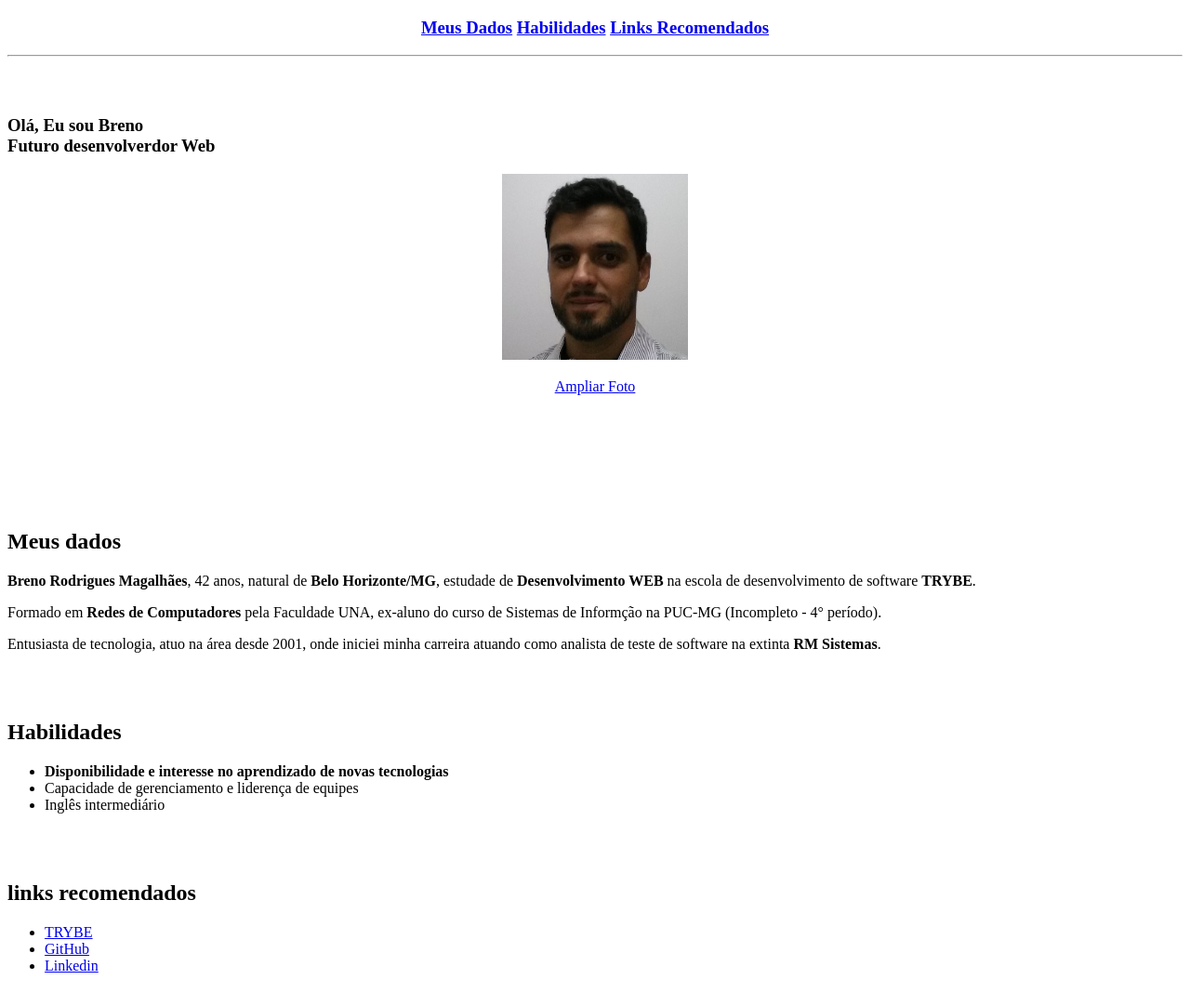
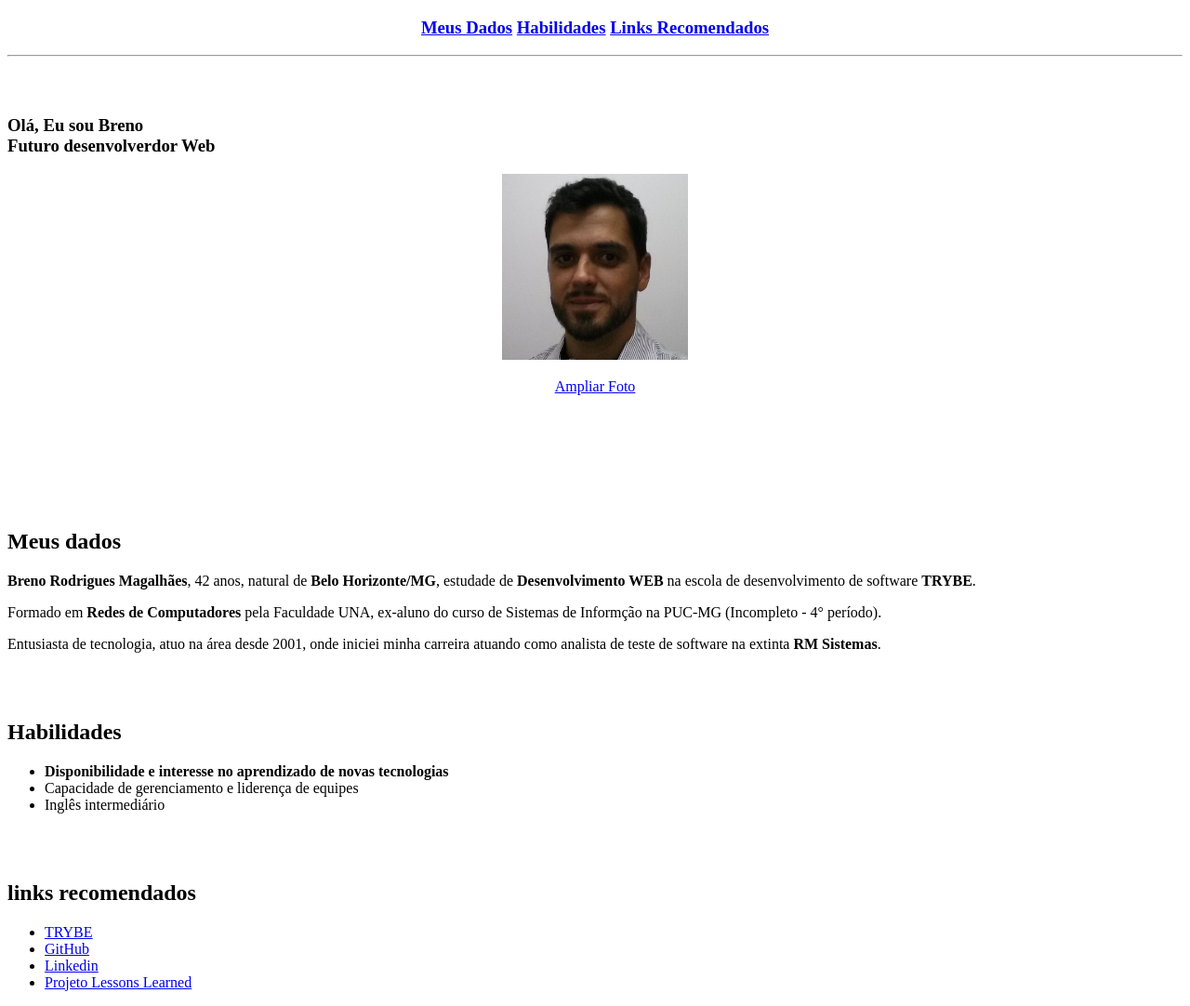
Before and after one commit to Breno3B/Breno3B.github.io, a plain HTML site: page index.html in a window 1280 px wide. Shown: the whole page at 93% size. Drawn offline with Linux system fonts and the light colour scheme.

Commit message:
Inserçao de link para Projeto Lessons Learned

```diff
--- a/index.html
+++ b/index.html
@@ -68,6 +68,8 @@
         <li><a href="https://www.betrybe.com/" target="_blank" >TRYBE</a></li>
         <li><a href="https://github.com/Breno3B" target="_blank" >GitHub</a></li>
         <li><a href="https://www.linkedin.com/in/brenorm/" target="_blank" >Linkedin</a></li>
+        <li><a href="/projetos/lessons-learned/index.html" target="_blank" >Projeto Lessons Learned</a></li>
+
     </ul>
 </body>
 </html>
```
